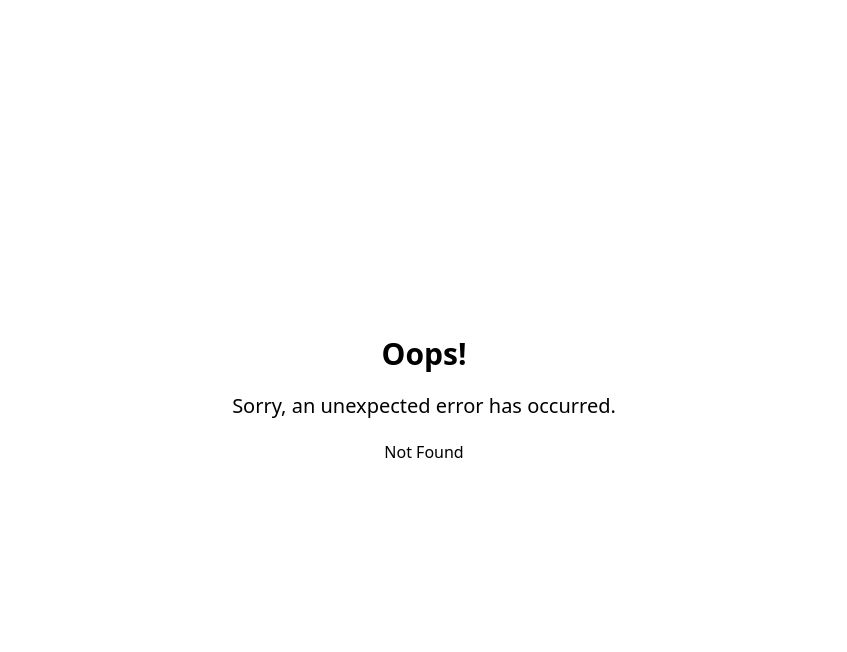
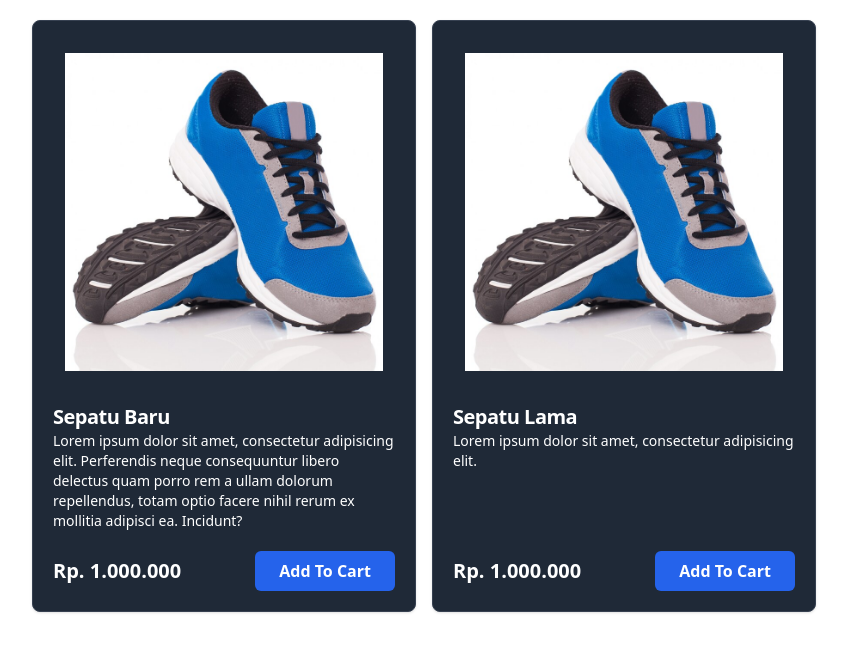
Before and after one commit to KenzoSebastian/belajar_react, a React (Vite) app: page /products in a window 1280 px wide. Before the commit this address had no page. Shown: the top 652 px of the page, without its empty margins (216-1063 px from the left). Built offline with nearby package versions, Linux system fonts and the light colour scheme.

Commit message:
ested Component

```diff
--- /dev/null
+++ b/src/Pages/products.jsx
@@ -0,0 +1,27 @@
+import CardProduct from "../components/Fragments/CardProduct";
+
+const ProductsPage = () => {
+  return (
+    <div className="flex justify-center py-5">
+      <CardProduct>
+        <CardProduct.Header image="/images/shoes-1.png" />
+        <CardProduct.Body title="Sepatu Baru">
+          Lorem ipsum dolor sit amet, consectetur adipisicing elit. Perferendis
+          neque consequuntur libero delectus quam porro rem a ullam dolorum
+          repellendus, totam optio facere nihil rerum ex mollitia adipisci ea.
+          Incidunt?
+        </CardProduct.Body>
+        <CardProduct.Footer price="Rp. 1.000.000" />
+      </CardProduct>
+      <CardProduct>
+        <CardProduct.Header image="/images/shoes-1.png" />
+        <CardProduct.Body title="Sepatu Lama">
+          Lorem ipsum dolor sit amet, consectetur adipisicing elit.
+        </CardProduct.Body>
+        <CardProduct.Footer price="Rp. 1.000.000" />
+      </CardProduct>
+    </div>
+  );
+};
+
+export default ProductsPage;
--- /dev/null
+++ b/src/components/Fragments/CardProduct.jsx
@@ -0,0 +1,45 @@
+import Button from "../Elements/Button";
+
+const CardProduct = ({ children }) => {
+  return (
+    <div className="w-full max-w-sm bg-gray-800 border border-gray-700 rounded-lg shadow mx-2 flex flex-col justify-between">
+      {children}
+    </div>
+  );
+};
+
+const Header = ({ image }) => {
+  return (
+    <a href="#">
+      <img src={image} alt="product" className="p-8 rounded-t-lg" />
+    </a>
+  );
+};
+
+const Body = ({ children, title }) => {
+  return (
+    <div className="px-5 pb-5 h-full">
+      <a href="#">
+        <h5 className="text-xl font-semibold tracking-tight text-white">
+          {title}
+        </h5>
+        <p className="text-sm text-white">{children}</p>
+      </a>
+    </div>
+  );
+};
+
+const Footer = ({ price }) => {
+  return (
+    <div className="flex items-center justify-between px-5 pb-5">
+      <span className="text-xl font-bold text-white">{price}</span>
+      <Button classname="bg-blue-600">Add To Cart</Button>
+    </div>
+  );
+};
+
+CardProduct.Header = Header;
+CardProduct.Body = Body;
+CardProduct.Footer = Footer;
+
+export default CardProduct;
--- a/src/main.jsx
+++ b/src/main.jsx
@@ -5,6 +5,7 @@ import { createBrowserRouter, RouterProvider } from 'react-router-dom';
 import LoginPage from './Pages/login.jsx';
 import RegisterPage from './Pages/register.jsx';
 import ErrorPage from './Pages/404.jsx';
+import ProductsPage from './Pages/products.jsx';
 
 const router = createBrowserRouter([
   {
@@ -20,6 +21,10 @@ const router = createBrowserRouter([
     path: '/register',
     element: <RegisterPage />,
   },
+  {
+    path: '/products',
+    element: <ProductsPage />,
+  },
 ]);
 
 createRoot(document.getElementById('root')).render(
```
Also changed, not shown: public/images/shoes-1.png (added).
